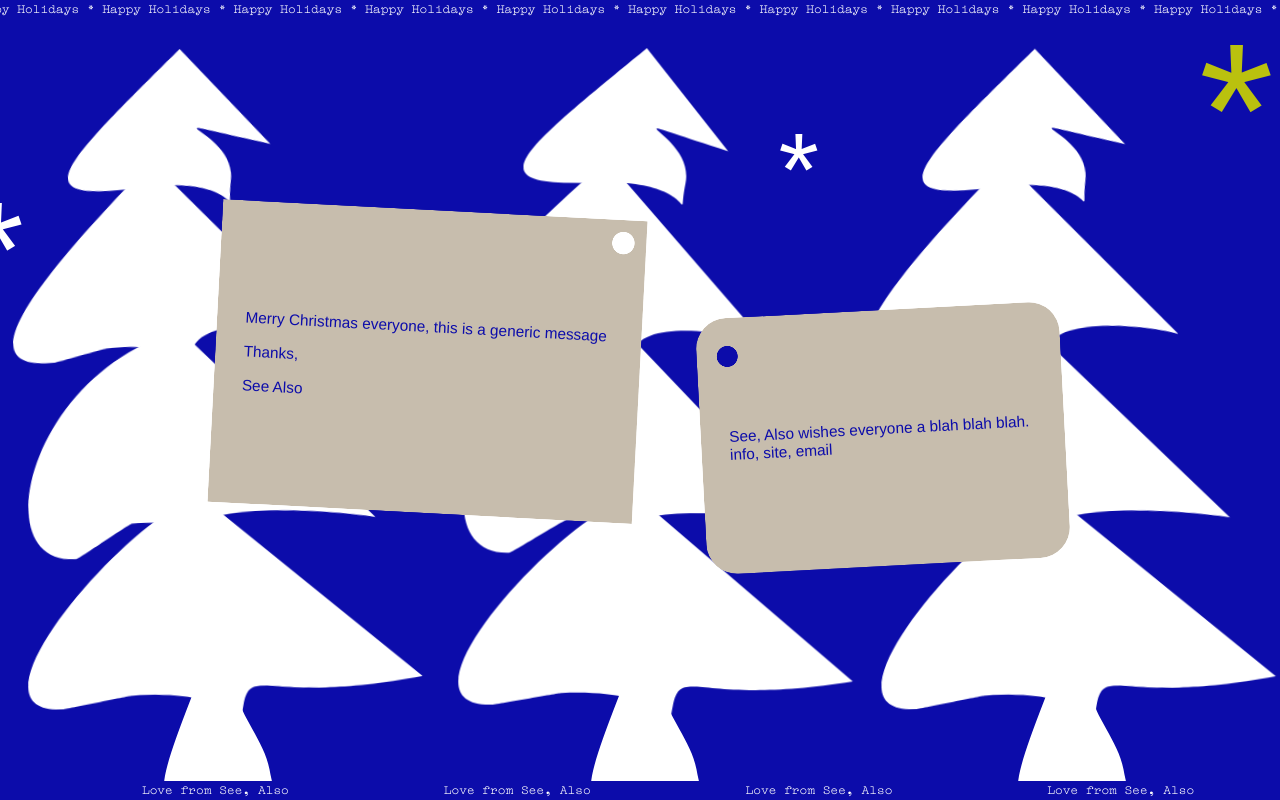
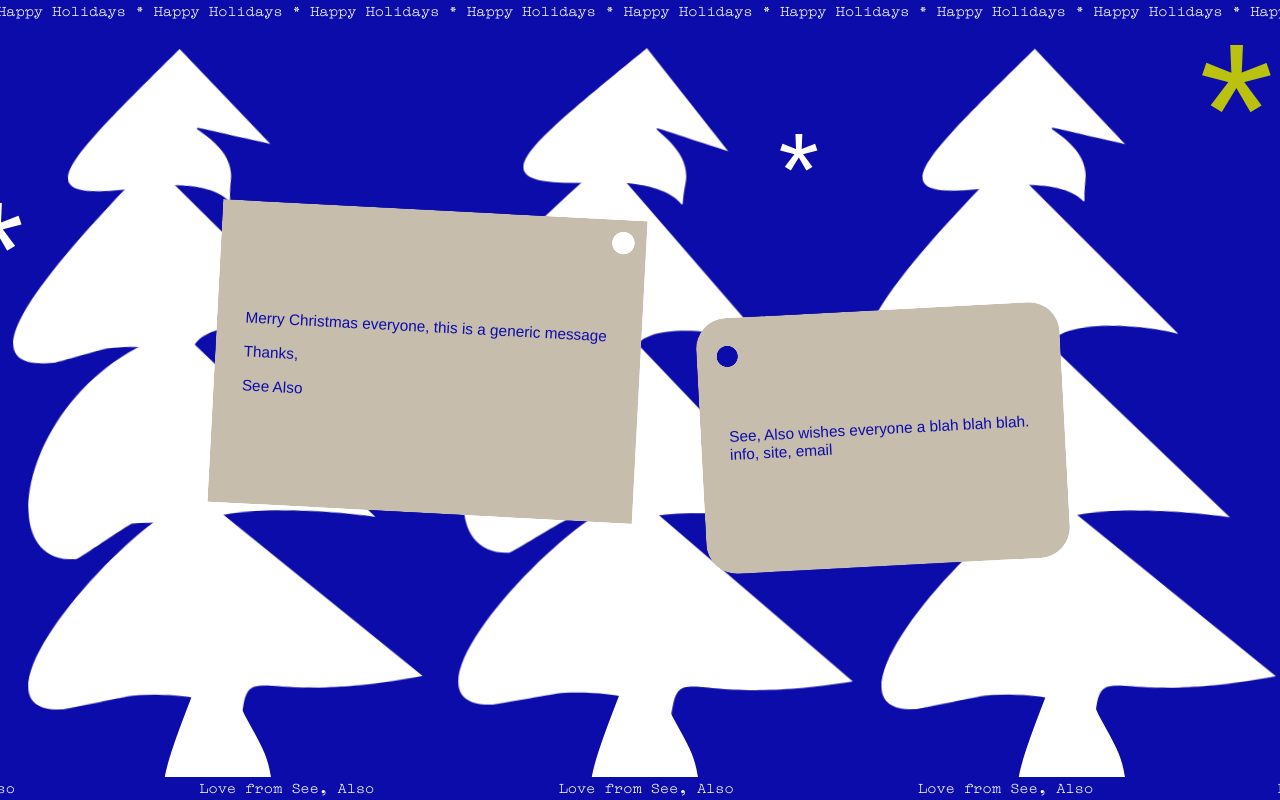
Before and after one commit to see-also-studio/temp-website, a website: page xmas2021/index.html in a window 1280 px wide. Drawn offline with nearby package versions, Linux system fonts and the light colour scheme; files that its build step writes are made by us from their sources; a web font is replaced by a local one.

Commit message:
Update marquee font size

```diff
--- a/xmas2021/src/styles/components/_marquees.scss
+++ b/xmas2021/src/styles/components/_marquees.scss
@@ -1,6 +1,6 @@
 .marquee {
     font-family: "Compagnon", monospace, sans-serif;
-    font-size: 0.84em;
+    font-size: 1em;
     position: fixed;
     width: 100%;
     left: 0;
```
